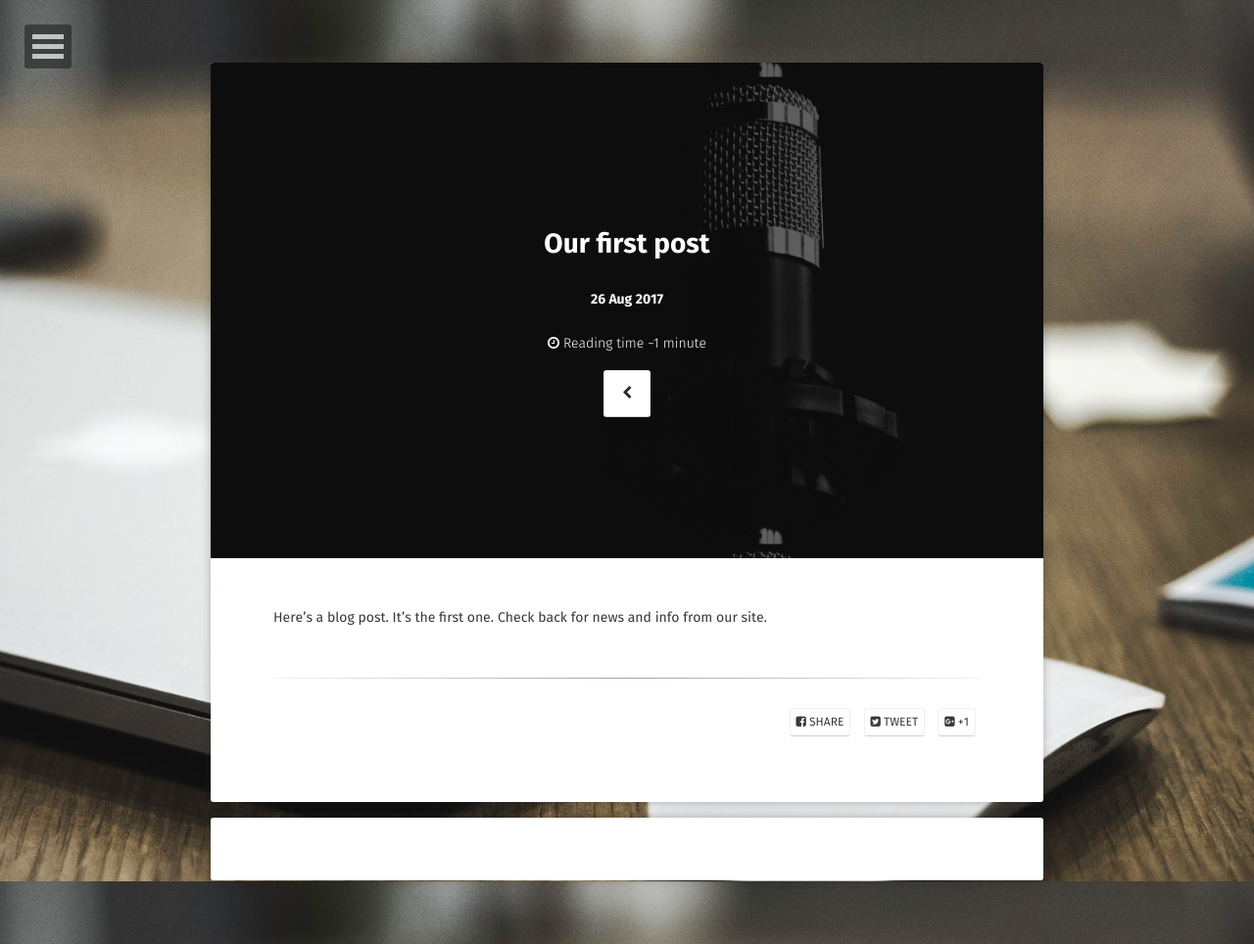
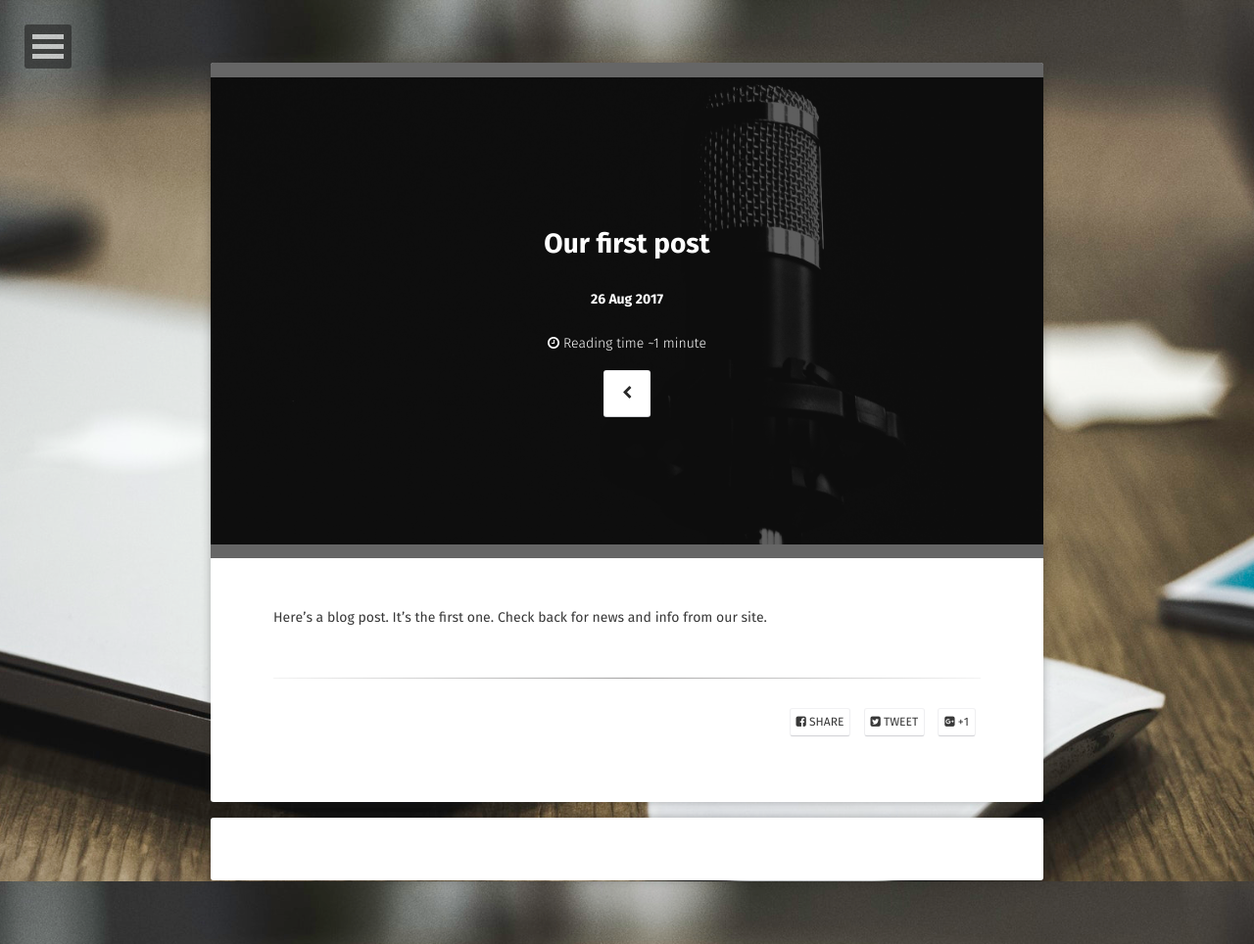
Before and after one commit to ChaosEngineering/ChaosEngineering.github.io, a Jekyll site: the page built from _posts/2017-08-26-first.md, in a window 1280 px wide. Shown: the whole page at 98% size. Built offline with Jekyll 4.4.1, drawn with Linux system fonts in a browser that asks for light colours; some web fonts are replaced; comment, search, counter and statistics services are not loaded.

Commit message:
I think I figured it out

```diff
--- a/_sass/site.scss
+++ b/_sass/site.scss
@@ -207,7 +207,8 @@
         background-color: rgba($black, 0.6);
         background-blend-mode: multiply;
         background-position: center center;
-				background-size: contain;
+				background-size: cover;
+				background-repeat: no-repeat;
     }
     @media #{$notsmall} {
         color: white;
@@ -219,6 +220,7 @@
         background-color: rgba($black, 0.6);
         background-blend-mode: multiply;
         background-position: center center;
-				background-size: contain;
+				background-size: cover;
+				background-repeat: no-repeat;
     }
 }
```
